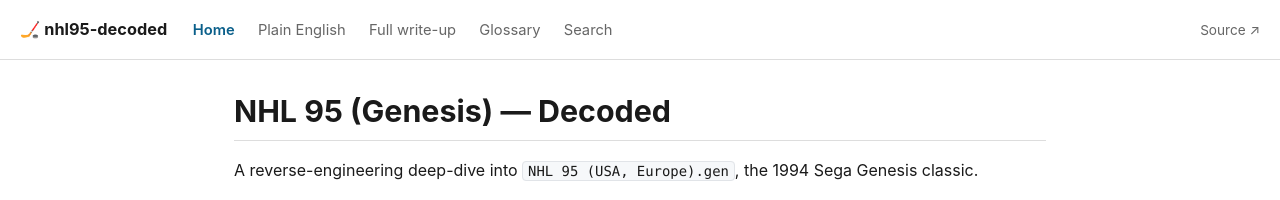
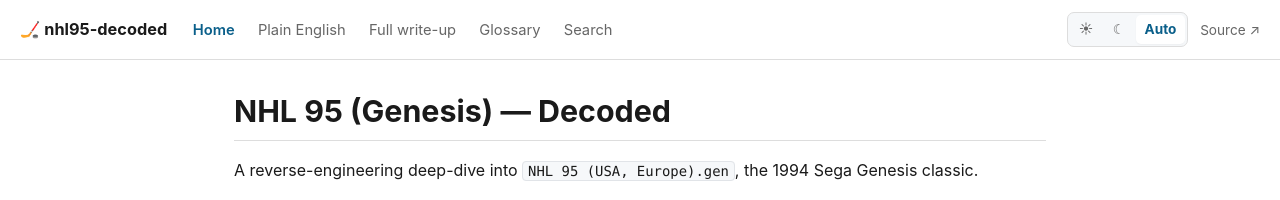
Before and after one commit to BreakableHoodie/nhl95-decoded, a Jekyll site: the page built from docs/index.md, in a window 1280 px wide. Shown: the top 200 px of the page. Built offline with Jekyll 4.4.1, drawn with Linux system fonts in a browser that asks for light colours.

Commit message:
Add a light/dark/auto theme toggle to the site nav
The CSS already had light/dark variables and a prefers-color-scheme media
query wired up, but nothing let a visitor override the OS setting. Adds a
three-way toggle (Light/Dark/Auto) to the nav on every page, persisted via
localStorage, with a small blocking head script to set the saved choice
before first paint (avoids a flash of the wrong theme). search.html gets
its own copy since it doesn't route through the shared Jekyll layout.

Co-Authored-By: Claude Sonnet 5 <noreply@anthropic.com>
Claude-Session: https://claude.ai/code/session_011aZ1aA9KD8EzFd2c37CkWn

```diff
--- a/docs/_layouts/default.html
+++ b/docs/_layouts/default.html
@@ -2,6 +2,12 @@
 <html lang="en">
 <head>
 <meta charset="utf-8">
+<script>
+  (function () {
+    var saved = localStorage.getItem('nhl95-theme');
+    if (saved === 'light' || saved === 'dark') document.documentElement.setAttribute('data-theme', saved);
+  })();
+</script>
 <meta name="viewport" content="width=device-width, initial-scale=1">
 <title>{{ page.title | default: site.title }}</title>
 <meta name="description" content="{{ page.description | default: site.description }}">
@@ -17,6 +23,11 @@
   <a class="nav-link{% if page.url contains 'GLOSSARY' %} current{% endif %}" href="{{ '/GLOSSARY.html' | relative_url }}">Glossary</a>
   <a class="nav-link" href="{{ '/search.html' | relative_url }}">Search</a>
   <span class="spacer"></span>
+  <div class="theme-switch" role="group" aria-label="Color theme">
+    <button type="button" data-theme-choice="light" title="Light theme">☀</button>
+    <button type="button" data-theme-choice="dark" title="Dark theme">☾</button>
+    <button type="button" data-theme-choice="auto" title="Match system theme">Auto</button>
+  </div>
   <a class="gh-link" href="https://github.com/BreakableHoodie/nhl95-decoded">Source ↗</a>
 </nav>
 <div class="page-wrap">
@@ -33,6 +44,29 @@
     t.parentNode.insertBefore(wrap, t);
     wrap.appendChild(t);
   });
+
+  (function () {
+    var KEY = 'nhl95-theme';
+    function setActive(mode) {
+      document.querySelectorAll('.theme-switch button').forEach(function (b) {
+        b.classList.toggle('active', b.dataset.themeChoice === mode);
+      });
+    }
+    setActive(localStorage.getItem(KEY) || 'auto');
+    document.querySelectorAll('.theme-switch button').forEach(function (b) {
+      b.addEventListener('click', function () {
+        var mode = b.dataset.themeChoice;
+        if (mode === 'auto') {
+          document.documentElement.removeAttribute('data-theme');
+          localStorage.removeItem(KEY);
+        } else {
+          document.documentElement.setAttribute('data-theme', mode);
+          localStorage.setItem(KEY, mode);
+        }
+        setActive(mode);
+      });
+    });
+  })();
 </script>
 </body>
 </html>
--- a/docs/assets/css/site.css
+++ b/docs/assets/css/site.css
@@ -62,6 +62,18 @@ body {
 .site-nav a.gh-link { color: var(--muted); text-decoration: none; font-size: 0.85rem; }
 .site-nav a.gh-link:hover { color: var(--fg); }
 
+.theme-switch {
+  display: flex; gap: 2px; background: var(--card); border: 1px solid var(--border);
+  border-radius: 7px; padding: 2px; margin-right: 0.5rem;
+}
+.theme-switch button {
+  border: none; background: none; color: var(--muted); cursor: pointer;
+  font: inherit; font-size: 0.85rem; line-height: 1.4; padding: 0.3rem 0.55rem;
+  border-radius: 5px;
+}
+.theme-switch button:hover { color: var(--fg); }
+.theme-switch button.active { background: var(--bg); color: var(--accent); box-shadow: var(--shadow); font-weight: 650; }
+
 /* ---------- content column ---------- */
 .page-wrap { max-width: 860px; margin: 0 auto; padding: 2rem 1.5rem 4rem; overflow-x: hidden; }
 
```
Also changed, not shown: docs/search.html (+35 -0 lines).
